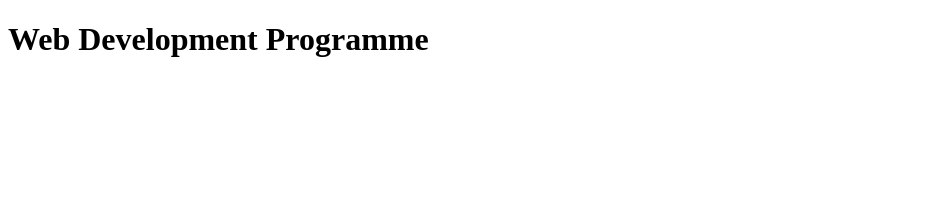
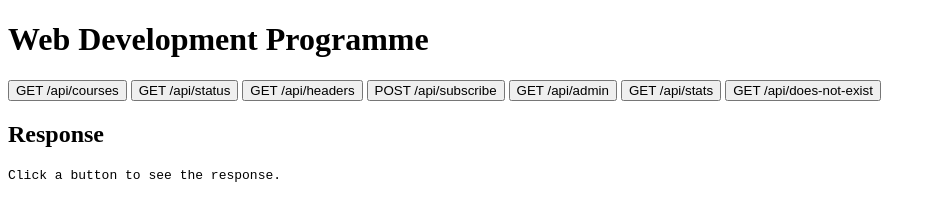
Before and after one commit to 230408935-rgb/lab.8, a website: page public/index.html in a window 1280 px wide. Shown: the whole page, without its empty margins (0-936 px from the left). Drawn offline with Linux system fonts and the light colour scheme.

Commit message:
Complete index.html with interactive buttons and frontend script

```diff
--- a/public/index.html
+++ b/public/index.html
@@ -9,3 +9,21 @@
 <body>
   <main>
     <h1>Web Development Programme</h1>
+
+
+    <section class="buttons">
+      <button data-path="/api/courses">GET /api/courses</button>
+      <button data-path="/api/status">GET /api/status</button>
+      <button data-path="/api/headers">GET /api/headers</button>
+      <button data-path="/api/subscribe" data-method="POST">POST /api/subscribe</button>
+      <button data-path="/api/admin">GET /api/admin</button>
+      <button data-path="/api/stats">GET /api/stats</button>
+      <button data-path="/api/does-not-exist">GET /api/does-not-exist</button>
+    </section>
+
+    <h2>Response</h2>
+    <pre id="output">Click a button to see the response.</pre>
+  </main>
+  <script src="/app.js"></script>
+</body>
+</html>
```
